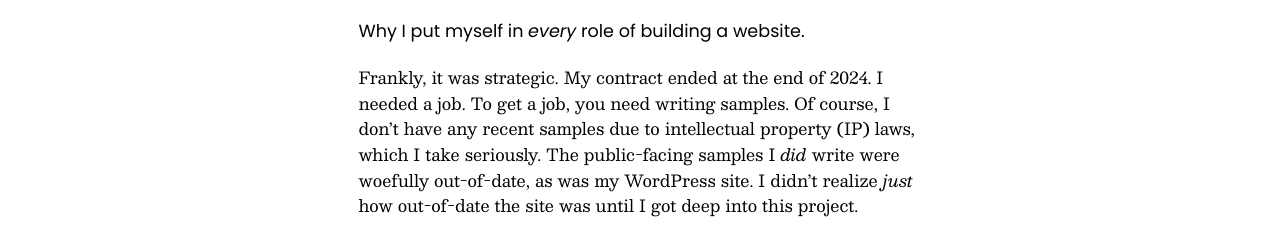
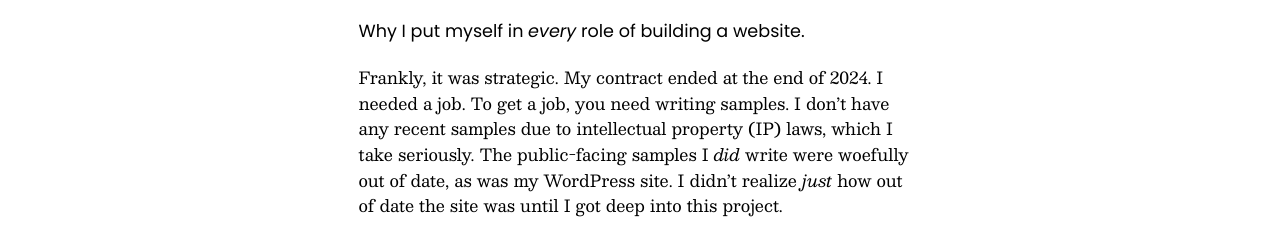
Before and after one commit to emdashdrupal/11ty-working, an Eleventy site: page content/static-site-transformation/why.md in a window 1280 px wide. Shown: the part 237-486 px from the top of the page. Built offline with nearby package versions, Linux system fonts and the light colour scheme; Eleventy itself is replaced by a stand-in of ours; files that its build step writes are made by us from their sources; a web font is replaced by a local one.

```diff
--- a/content/static-site-transformation/why.md
+++ b/content/static-site-transformation/why.md
@@ -6,7 +6,7 @@ featured: true
 featuredOrder: 0
 ---
 
-Frankly, it was strategic. My contract ended at the end of 2024. I needed a job. To get a job, you need writing samples. Of course, I don't have any recent samples due to intellectual property (IP) laws, which I take seriously. The public-facing samples I *did* write were woefully out-of-date, as was my WordPress site. I didn't realize *just* how out-of-date the site was until I got deep into this project.
+Frankly, it was strategic. My contract ended at the end of 2024. I needed a job. To get a job, you need writing samples. I don't have any recent samples due to intellectual property (IP) laws, which I take seriously. The public-facing samples I *did* write were woefully out of date, as was my WordPress site. I didn't realize *just* how out of date the site was until I got deep into this project.
 
 ![My WordPress homepage as of 1 May 2025](/assets/images/edmarsh-dot-com-homepage-1-may-2025.png)
 
```
